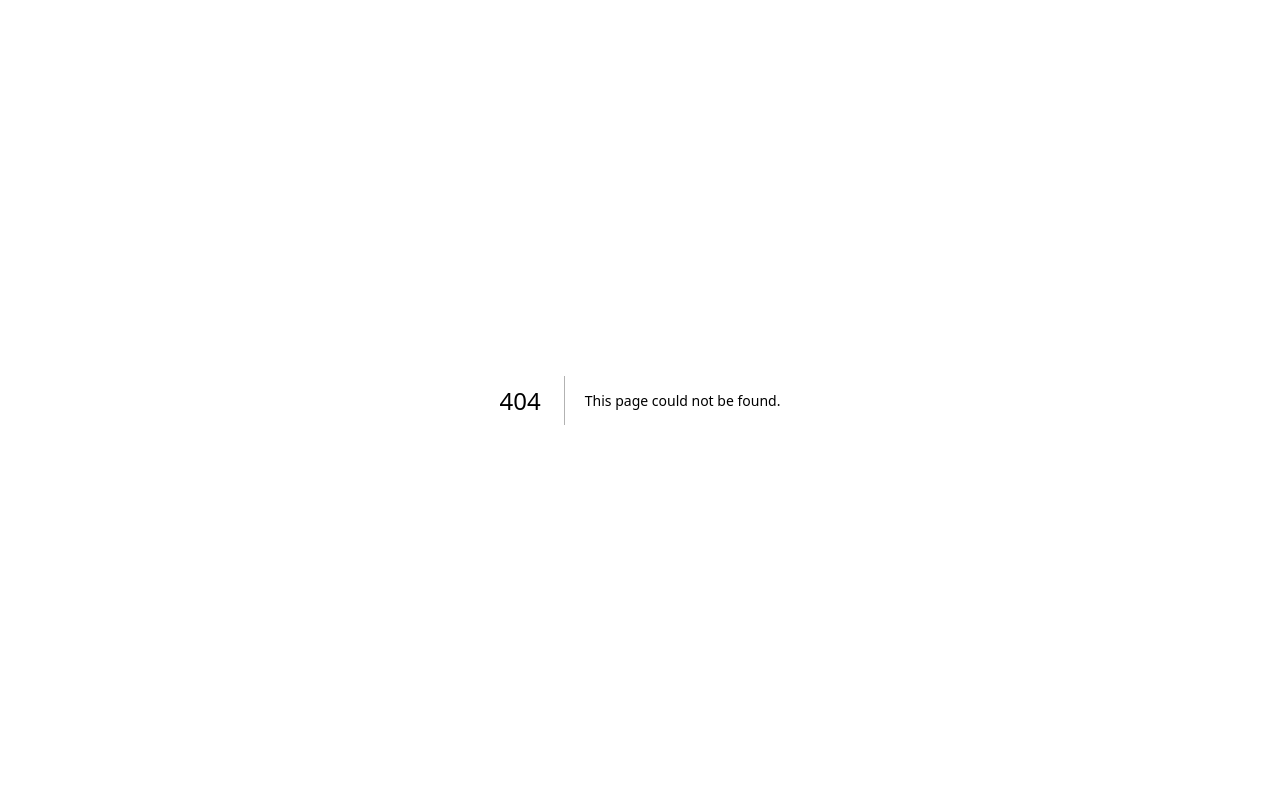
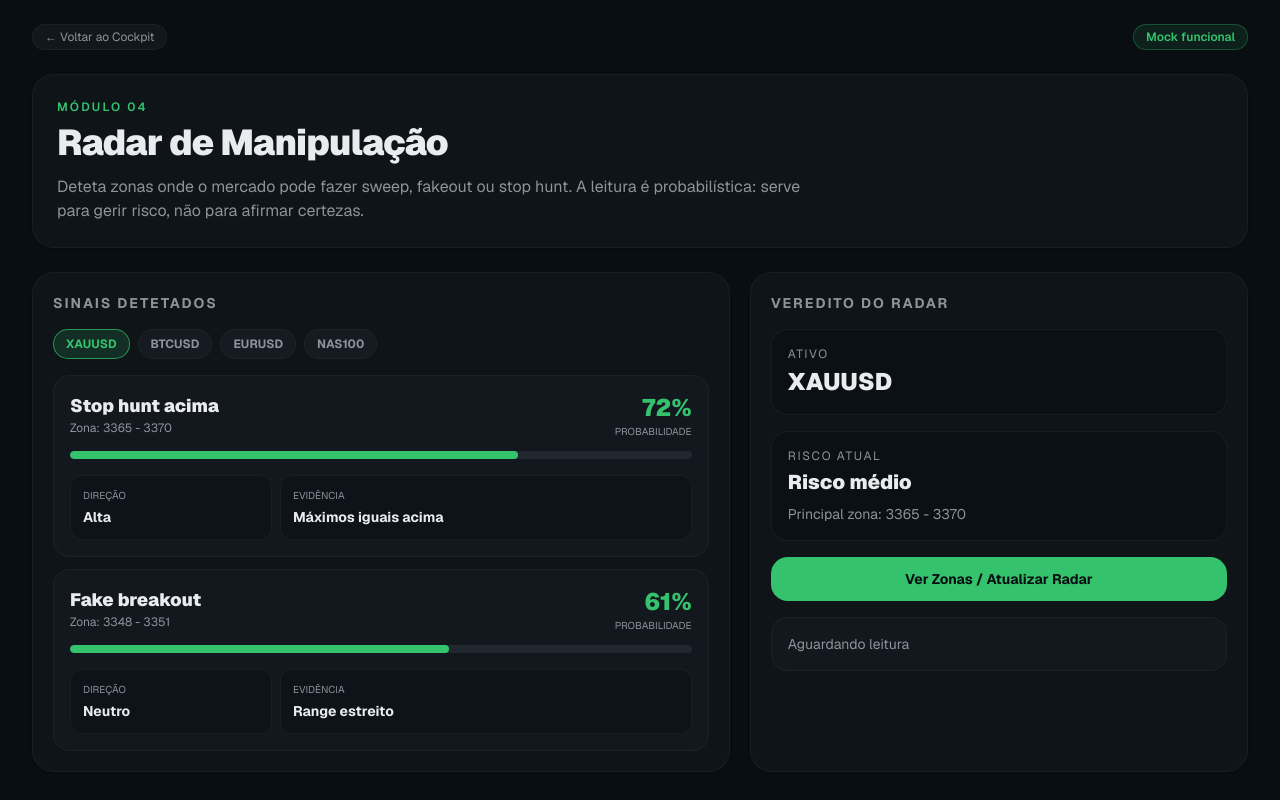
Before and after one commit to ineslourenco7/v0-recreate-trading-dashboard, a Next.js app: page /manipulation in a window 1280 px wide. Before the commit this address had no page. Built offline with nearby package versions, Linux system fonts and the light colour scheme.

Commit message:
Add manipulation radar module page

```diff
--- /dev/null
+++ b/app/manipulation/page.tsx
@@ -0,0 +1,186 @@
+"use client"
+
+import { useMemo, useState } from "react"
+import { ModuleCard, ModulePage } from "@/components/hermes/module-page"
+
+const assets = ["XAUUSD", "BTCUSD", "EURUSD", "NAS100"] as const
+
+type Asset = (typeof assets)[number]
+
+type ManipulationSignal = {
+  id: string
+  asset: Asset
+  type: string
+  probability: number
+  direction: "Alta" | "Baixa" | "Neutro"
+  level: string
+  evidence: string[]
+}
+
+const baseSignals: ManipulationSignal[] = [
+  {
+    id: "xau-sweep-high",
+    asset: "XAUUSD",
+    type: "Stop hunt acima",
+    probability: 72,
+    direction: "Alta",
+    level: "3365 - 3370",
+    evidence: ["Máximos iguais acima", "Preço perto de liquidez buy-side", "Volume a aumentar antes da zona"],
+  },
+  {
+    id: "xau-fake-break",
+    asset: "XAUUSD",
+    type: "Fake breakout",
+    probability: 61,
+    direction: "Neutro",
+    level: "3348 - 3351",
+    evidence: ["Range estreito", "Rejeições repetidas", "Sem confirmação de continuação"],
+  },
+  {
+    id: "btc-low-sweep",
+    asset: "BTCUSD",
+    type: "Sweep de fundo de range",
+    probability: 78,
+    direction: "Baixa",
+    level: "67250 - 67100",
+    evidence: ["Fundo de range visível", "Stops abaixo do preço", "Volatilidade elevada"],
+  },
+  {
+    id: "eur-low-volume",
+    asset: "EURUSD",
+    type: "Manipulação de baixa liquidez",
+    probability: 54,
+    direction: "Neutro",
+    level: "1.0830 - 1.0860",
+    evidence: ["Sessão lenta", "Baixo volume", "Movimentos curtos e erráticos"],
+  },
+  {
+    id: "nas-open-spike",
+    asset: "NAS100",
+    type: "Spike de abertura",
+    probability: 69,
+    direction: "Alta",
+    level: "19420 - 19480",
+    evidence: ["US open próxima", "Liquidez acima", "Impulso inicial sem pullback"],
+  },
+]
+
+function riskLabel(probability: number) {
+  if (probability >= 75) return "Risco elevado"
+  if (probability >= 60) return "Risco médio"
+  return "Risco moderado"
+}
+
+export default function ManipulationPage() {
+  const [selectedAsset, setSelectedAsset] = useState<Asset>("XAUUSD")
+  const [signals, setSignals] = useState(baseSignals)
+  const [lastAction, setLastAction] = useState("Aguardando leitura")
+
+  const visibleSignals = useMemo(
+    () => signals.filter((signal) => signal.asset === selectedAsset),
+    [selectedAsset, signals],
+  )
+
+  const mainSignal = visibleSignals.reduce<ManipulationSignal | null>((best, signal) => {
+    if (!best || signal.probability > best.probability) return signal
+    return best
+  }, null)
+
+  function scanZones() {
+    setSignals((current) =>
+      current.map((signal) =>
+        signal.asset === selectedAsset
+          ? {
+              ...signal,
+              probability: Math.max(35, Math.min(92, signal.probability + Math.floor(Math.random() * 13) - 6)),
+            }
+          : signal,
+      ),
+    )
+    setLastAction(`Radar atualizado às ${new Date().toLocaleTimeString("pt-PT", { hour: "2-digit", minute: "2-digit" })}`)
+  }
+
+  return (
+    <ModulePage
+      eyebrow="Módulo 04"
+      title="Radar de Manipulação"
+      description="Deteta zonas onde o mercado pode fazer sweep, fakeout ou stop hunt. A leitura é probabilística: serve para gerir risco, não para afirmar certezas."
+    >
+      <div className="grid gap-5 lg:grid-cols-[1.4fr_1fr]">
+        <ModuleCard title="Sinais detetados">
+          <div className="mb-4 flex flex-wrap gap-2">
+            {assets.map((asset) => (
+              <button
+                key={asset}
+                type="button"
+                onClick={() => setSelectedAsset(asset)}
+                className={`rounded-full border px-3 py-1.5 text-xs font-bold transition ${
+                  selectedAsset === asset
+                    ? "border-primary/70 bg-primary/15 text-primary"
+                    : "border-border/70 bg-secondary/40 text-muted-foreground hover:text-foreground"
+                }`}
+              >
+                {asset}
+              </button>
+            ))}
+          </div>
+
+          <div className="space-y-3">
+            {visibleSignals.map((signal) => (
+              <div key={signal.id} className="rounded-xl border border-border/70 bg-secondary/30 p-4">
+                <div className="flex items-start justify-between gap-3">
+                  <div>
+                    <p className="text-lg font-black">{signal.type}</p>
+                    <p className="text-xs text-muted-foreground">Zona: {signal.level}</p>
+                  </div>
+                  <div className="text-right">
+                    <p className="text-2xl font-black text-primary">{signal.probability}%</p>
+                    <p className="text-[10px] uppercase text-muted-foreground">probabilidade</p>
+                  </div>
+                </div>
+
+                <div className="mt-3 h-2 overflow-hidden rounded-full bg-muted">
+                  <div className="h-full rounded-full bg-primary" style={{ width: `${signal.probability}%` }} />
+                </div>
+
+                <div className="mt-4 grid gap-2 md:grid-cols-3">
+                  <div className="rounded-lg border border-border/70 bg-background/50 p-3">
+                    <p className="text-[10px] uppercase text-muted-foreground">Direção</p>
+                    <p className="mt-1 text-sm font-bold">{signal.direction}</p>
+                  </div>
+                  <div className="rounded-lg border border-border/70 bg-background/50 p-3 md:col-span-2">
+                    <p className="text-[10px] uppercase text-muted-foreground">Evidência</p>
+                    <p className="mt-1 text-sm font-bold">{signal.evidence[0]}</p>
+                  </div>
+                </div>
+              </div>
+            ))}
+          </div>
+        </ModuleCard>
+
+        <ModuleCard title="Veredito do radar">
+          <div className="space-y-4">
+            <div className="rounded-xl border border-border/70 bg-background/60 p-4">
+              <p className="text-xs uppercase tracking-[0.14em] text-muted-foreground">Ativo</p>
+              <p className="mt-1 text-2xl font-black">{selectedAsset}</p>
+            </div>
+
+            <div className="rounded-xl border border-border/70 bg-background/60 p-4">
+              <p className="text-xs uppercase tracking-[0.14em] text-muted-foreground">Risco atual</p>
+              <p className="mt-1 text-xl font-black">{mainSignal ? riskLabel(mainSignal.probability) : "Sem leitura"}</p>
+              {mainSignal && <p className="mt-2 text-sm text-muted-foreground">Principal zona: {mainSignal.level}</p>}
+            </div>
+
+            <button onClick={scanZones} className="w-full rounded-xl bg-primary px-4 py-3 text-sm font-bold text-primary-foreground transition hover:opacity-90">
+              Ver Zonas / Atualizar Radar
+            </button>
+
+            <div className="rounded-xl border border-border/70 bg-secondary/30 p-4 text-sm text-muted-foreground">
+              {lastAction}
+            </div>
+          </div>
+        </ModuleCard>
+      </div>
+    </ModulePage>
+  )
+}
```
